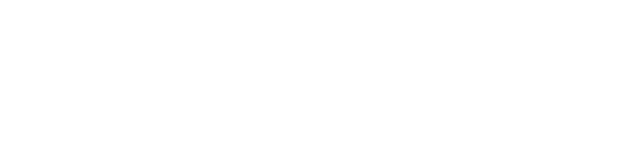
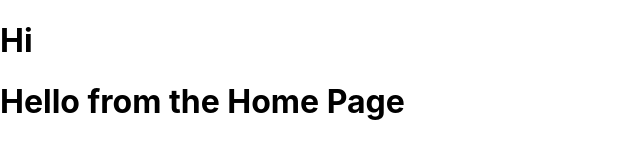
Before and after one commit to TharinduDakshina/hello-react, a React app: page / in a window 1280 px wide. Shown: the whole page, without its empty margins (0-640 px from the left). Built offline with nearby package versions, Linux system fonts and the light colour scheme.

Commit message:
first commit in Hompe page

```diff
--- a/public/index.html
+++ b/public/index.html
@@ -24,7 +24,7 @@
       work correctly both with client-side routing and a non-root public URL.
       Learn how to configure a non-root public URL by running `npm run build`.
     -->
-    <title>React App</title>
+    <title>Hello React</title>
   </head>
   <body>
     <noscript>You need to enable JavaScript to run this app.</noscript>
--- a/src/app/App.js
+++ b/src/app/App.js
@@ -1,8 +1,10 @@
 import React from "react";
+import HomePage from "../pages/home";
 function App() {
   return (
     <div className="App">
-
+        <h1>Hi</h1>
+      <HomePage/>
     </div>
   );
 }
--- a/src/pages/home/index.jsx
+++ b/src/pages/home/index.jsx
@@ -1 +1,16 @@
-/*Comment*/
+import {Component} from "react";
+
+class HomePage extends Component{
+    constructor(props) {
+        super(props);
+    }
+
+    render() {
+        return(
+         <div>
+             <h1>Hello from the Home Page </h1>
+         </div>
+        );
+    }
+}
+export default HomePage;
```
